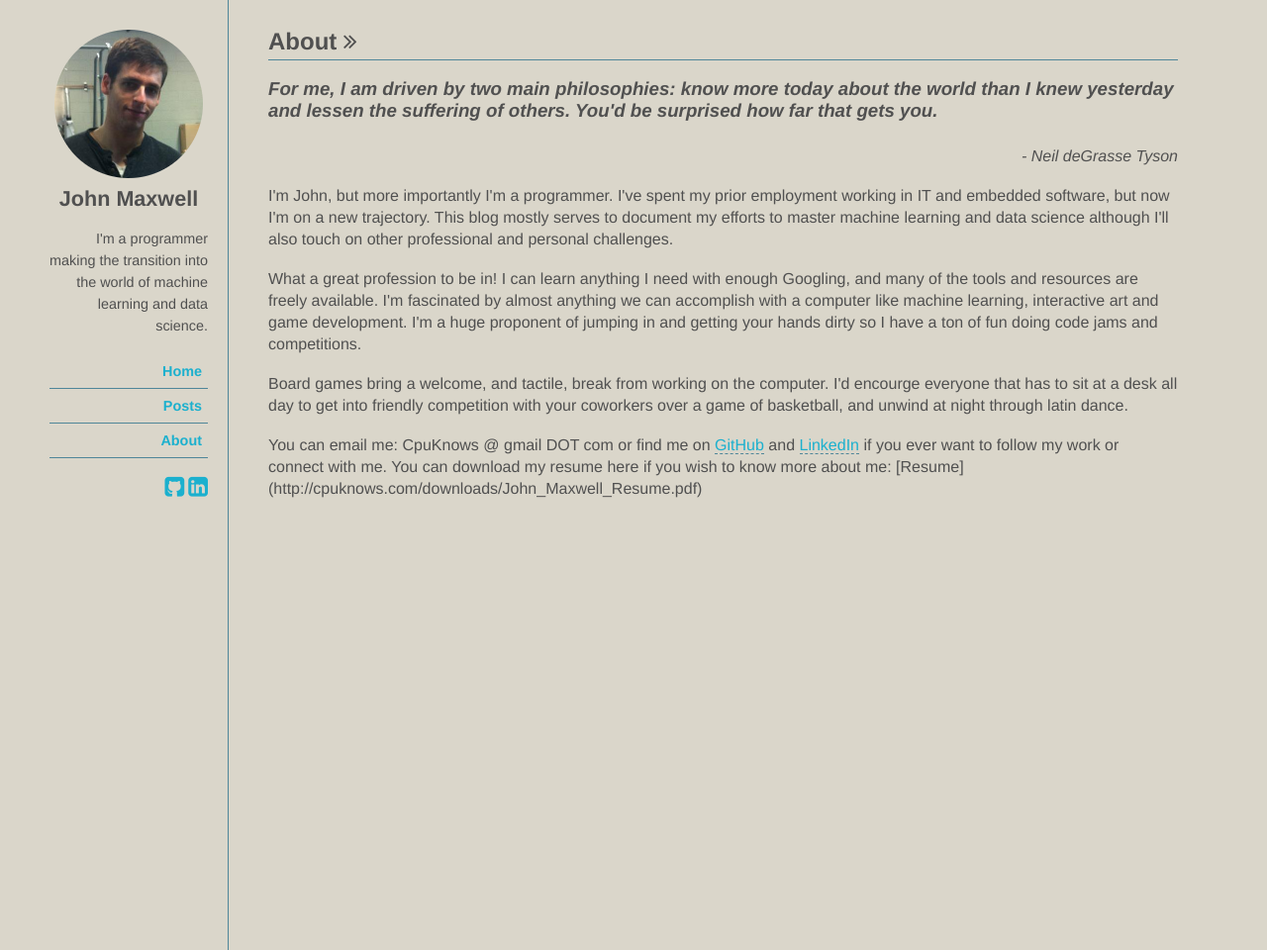
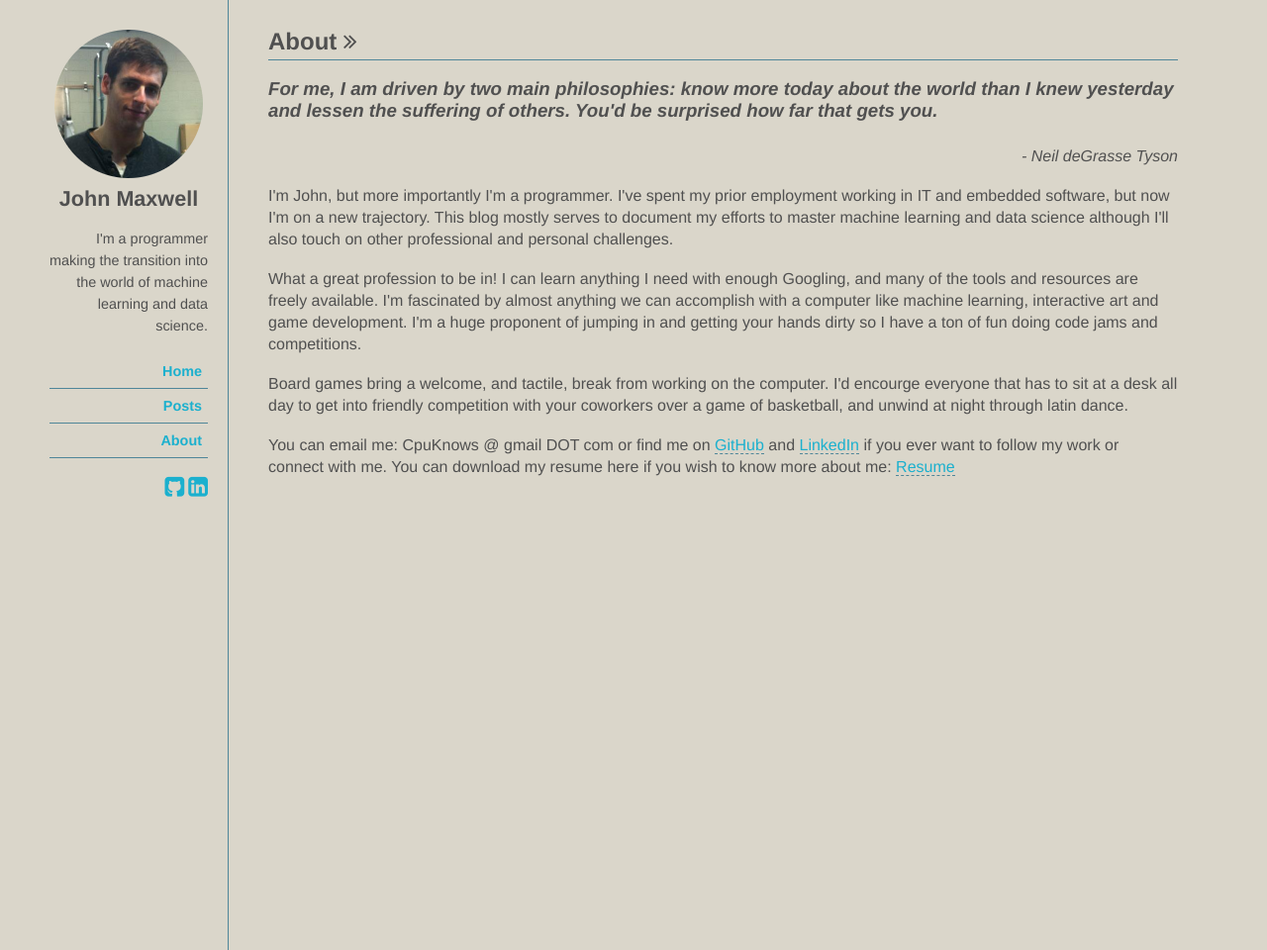
Before and after one commit to CpuKnows/cpuknows.github.io, a Jekyll site: the page built from about.html, in a window 1280 px wide. Shown: the whole page at 99% size. Built offline with Jekyll 4.4.1, drawn with Linux system fonts in a browser that asks for light colours; nearby versions of some CDN libraries; some web fonts are replaced; Markdown is read by kramdown in place of the engine named in the settings.

Commit message:
Fix resume like and highlighter
Fixed resume link on about page.
Attempt to fix code highlighter pygments

```diff
--- a/_config.yml
+++ b/_config.yml
@@ -1,5 +1,5 @@
 safe: true
-highlighter: true
+highlighter: pygments
 permalink: pretty
 markdown: rdiscount
 
--- a/about.html
+++ b/about.html
@@ -24,5 +24,5 @@ description: About John Maxwell and contact info
 </p>
 
 <p>
-    You can email me: CpuKnows @ gmail DOT com or find me on <a href="{{ site.data.accounts.github.site }}">GitHub</a> and <a href="{{ site.data.accounts.linkedin.site }}">LinkedIn</a> if you ever want to follow my work or connect with me. You can download my resume here if you wish to know more about me: [Resume]({{ site.url }}downloads/John_Maxwell_Resume.pdf)
+    You can email me: CpuKnows @ gmail DOT com or find me on <a href="{{ site.data.accounts.github.site }}">GitHub</a> and <a href="{{ site.data.accounts.linkedin.site }}">LinkedIn</a> if you ever want to follow my work or connect with me. You can download my resume here if you wish to know more about me: <a href="{{ site.url }}downloads/John_Maxwell_Resume.pdf">Resume</a>
 </p>
```
Also changed, not shown: Gemfile.lock.
